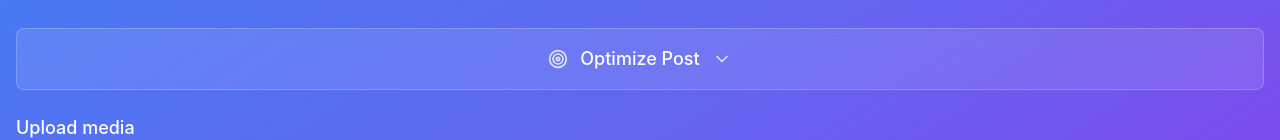
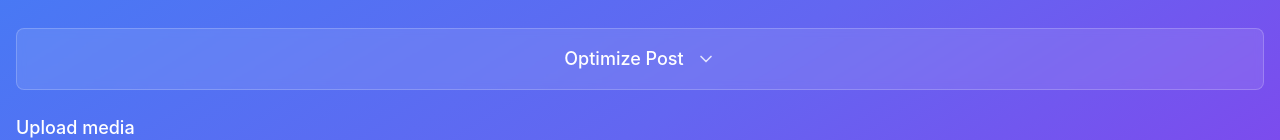
Before and after one commit to calmcrash/socialswift.app, a React (Vite) app: page / in a window 1280 px wide. Both pictures are taken after a click on the button "Continue with Apple". Shown: the part 272-412 px from the top of the page. Built offline with nearby package versions, Linux system fonts and the light colour scheme.

Commit message:
Remove icon from Optimize Post button

```diff
--- a/src/components/SEOOptimizer.tsx
+++ b/src/components/SEOOptimizer.tsx
@@ -128,7 +128,6 @@ const SEOOptimizer: React.FC<SEOOptimizerProps> = ({ caption }) => {
         onClick={() => setIsExpanded(!isExpanded)}
         className="w-full flex items-center justify-center gap-3 py-4 px-6 bg-white/10 backdrop-blur-sm rounded-lg border border-white/20 hover:bg-white/15 transition-all duration-200 group"
       >
-        <Target className="h-5 w-5 text-white/80 group-hover:text-white transition-colors duration-200" />
         <span className="text-lg font-medium text-white">Optimize Post</span>
         {isExpanded ? (
           <ChevronUp className="h-5 w-5 text-white/80 group-hover:text-white transition-all duration-200" />
```
